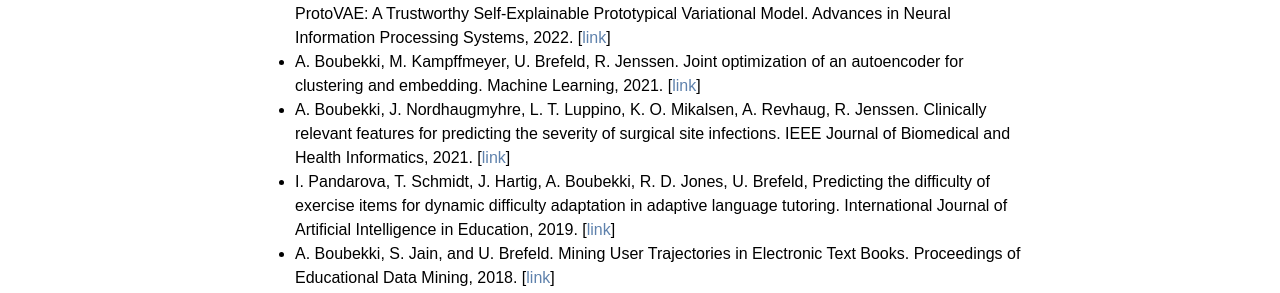
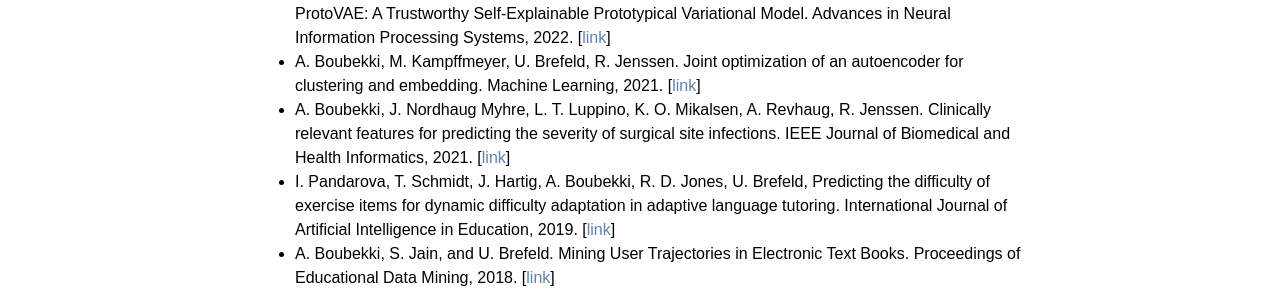
Before and after one commit to Ahcene-B/ahcene-b.github.io, a Jekyll site: the page built from _pages/about.md, in a window 1280 px wide and 900 px high, scrolled down 444 px. Shown: the part 159-452 px from the top of the window. Built offline with Jekyll 4.4.1, drawn with Linux system fonts in a browser that asks for light colours; nearby versions of some CDN libraries; comment, search, counter and statistics services are not loaded; a style sheet for code colours, icons or effects is not loaded.

Commit message:
Update about.md

```diff
--- a/_pages/about.md
+++ b/_pages/about.md
@@ -42,7 +42,7 @@
   </li>
 
   <li>
-    A. Boubekki, J. Nordhaugmyhre, L. T. Luppino, K. O. Mikalsen, A. Revhaug, R. Jenssen. Clinically relevant features for predicting the severity of surgical site infections. IEEE Journal of Biomedical and Health Informatics, 2021. [<a href="https://ieeexplore.ieee.org/abstract/document/9580628">link</a>]
+    A. Boubekki, J. Nordhaug Myhre, L. T. Luppino, K. O. Mikalsen, A. Revhaug, R. Jenssen. Clinically relevant features for predicting the severity of surgical site infections. IEEE Journal of Biomedical and Health Informatics, 2021. [<a href="https://ieeexplore.ieee.org/abstract/document/9580628">link</a>]
   </li>
 
   <li>
```
